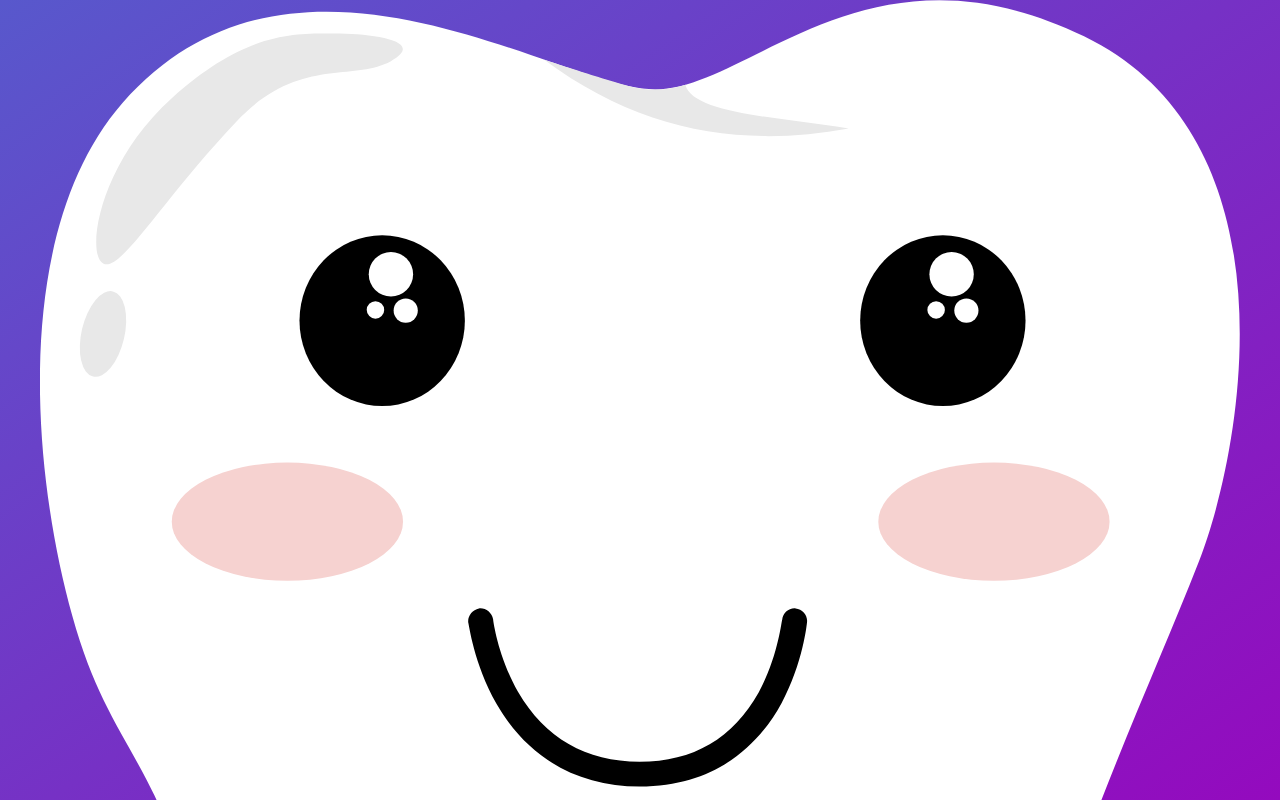
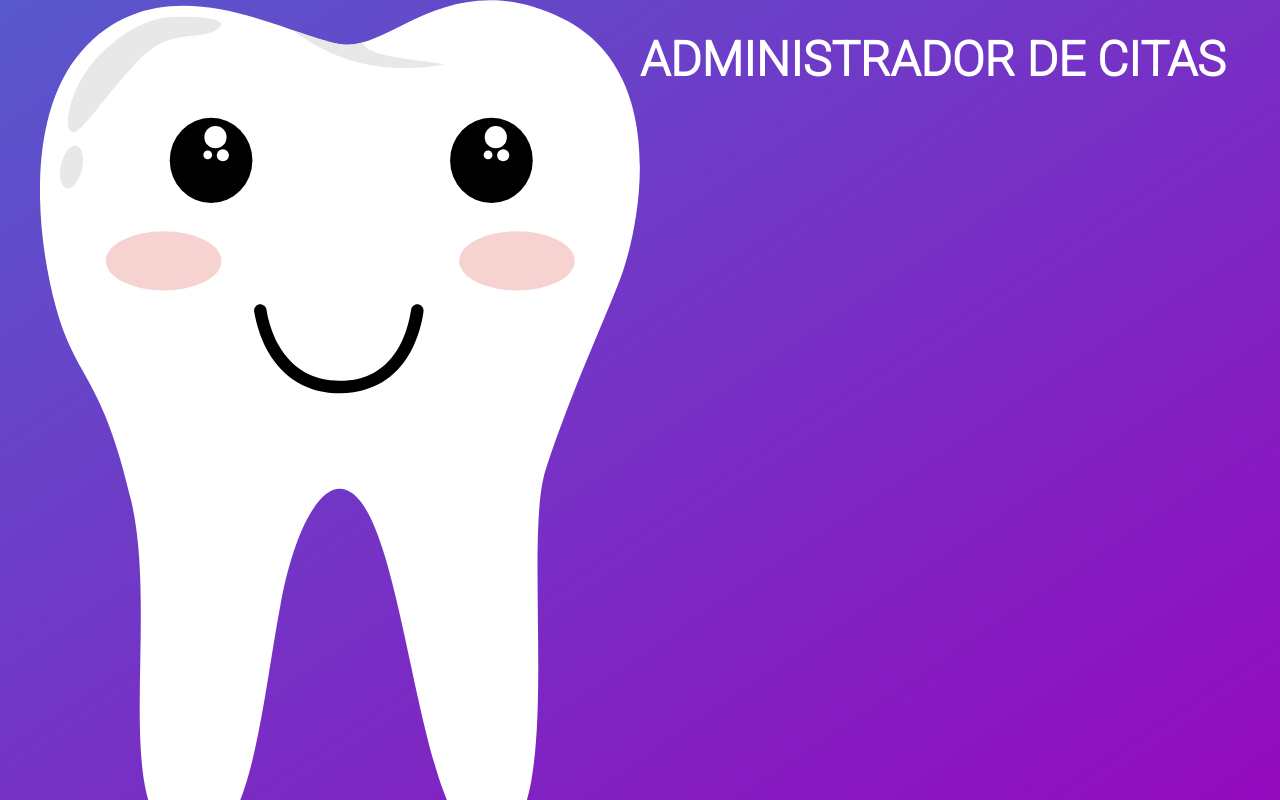
Before and after one commit to FTH-EGC/App-Clientes, a React (Create React App) app: page / in a window 1280 px wide. Shown: the top 800 px of the page. Built offline with nearby package versions, Linux system fonts and the light colour scheme.

Commit message:
Agregando estilos al Header

```diff
--- a/src/components/Header.js
+++ b/src/components/Header.js
@@ -2,12 +2,31 @@ import React from 'react'
 import Diente from '../assets/img/Diente.svg';
 import styled from '@emotion/styled';
 
+
+const SiteHeader = styled.header`
+    display: grid;
+    grid-template-columns: repeat(2,1fr);
+    color: #ffffff;
+    text-transform: uppercase;
+    font-size: 1.5rem;
+    font-weight: 700;
+
+    img{
+        max-width: 100%;
+    }
+
+
+
+`;
+
+
+
 const Header = () => {
     return (
-        <header className="header contenedor">
+        <SiteHeader className="contenedor">
             <img src={Diente} alt="Logo"/>
             <h1>Administrador de Citas</h1>
-        </header>
+        </SiteHeader>
 
      );
 }
```
Also changed, not shown: 1 other file (tests, documents, lock files or other folders).
